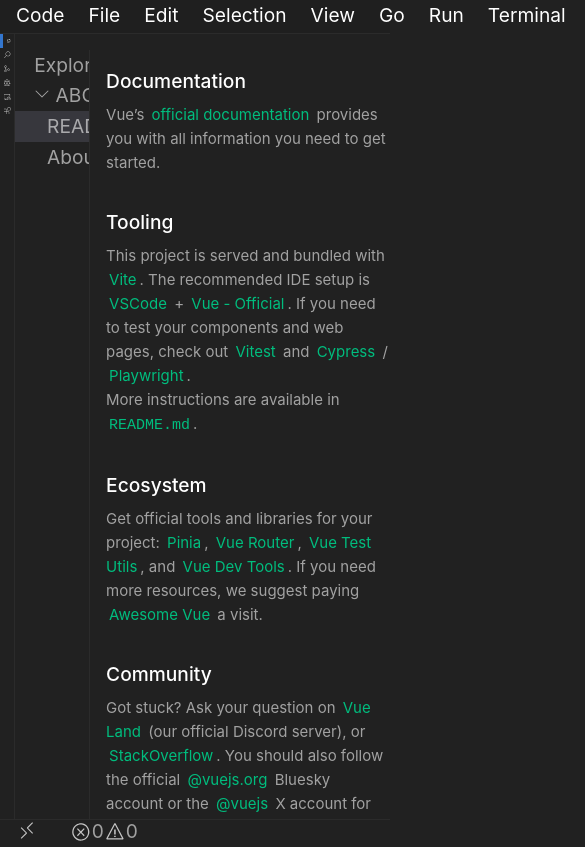
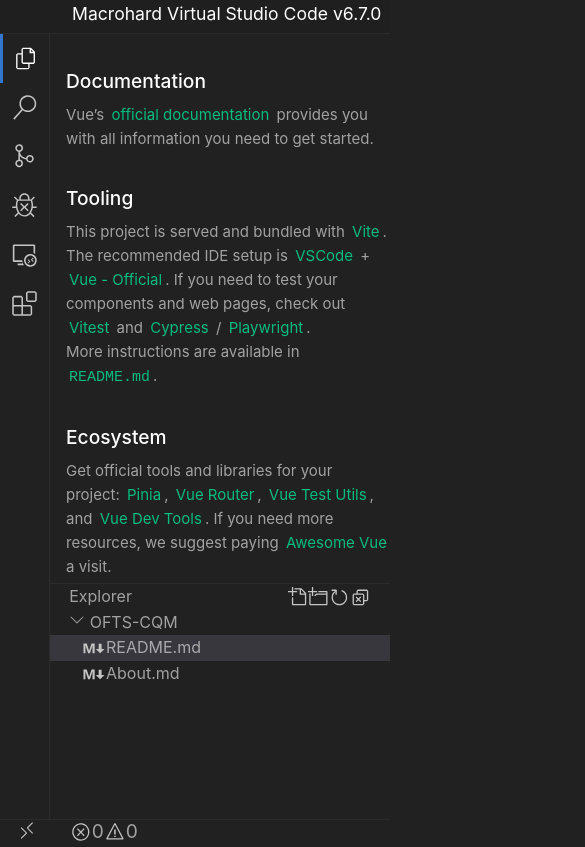
Before and after one commit to ofts-cqm/home, a Vue app: page / in a window 390 px wide. Shown: the top 847 px of the page, 585 px wide, since content can reach past the window. Built offline with nearby package versions, Linux system fonts and the light colour scheme.

Commit message:
feat: add responsive design

```diff
--- a/src/App.vue
+++ b/src/App.vue
@@ -10,25 +10,22 @@
 <template>
   <div class="main">
     <div class="header">
-      <p>Code</p>
-      <p>File</p>
-      <p>Edit</p>
-      <p>Selection</p>
-      <p>View</p>
-      <p>Go</p>
-      <p>Run</p>
-      <p>Terminal</p>
-      <p>Window</p>
-      <p>Help</p>
+      <!--div class="tools"-->
+        <pre class="tools">Code  File  Edit  Selection  View  Go  Run  Terminal  Window  Help</pre>
+      <!--/div-->
+
       <p class="title">Macrohard Virtual Studio Code v6.7.0</p>
     </div>
+
     <div class="content">
       <ToolBar/>
 
-      <FileExplorer/>
+      <div class="explor-edit">
+        <FileExplorer class="explorer" :class="{'open-explorer': control.showExplorer, 'close-explorer': !control.showExplorer}"/>
 
-      <div class="editor editorLayout" :style="{width: control.showExplorer ? '80%' : '100%'}">
-        <RouterView />
+        <div class="editor editorLayout" :class="{'open-editor': control.showExplorer}">
+          <RouterView />
+        </div>
       </div>
     </div>
 
@@ -61,16 +58,30 @@
   display: flex;
   place-content: flex-start;
   color: white;
-  font-size: 1.2rem;
+  font-size: 1.1rem;
   flex-direction: row;
-  gap: 1.5rem;
-  padding-left: 1rem;
+  padding-left: 1.5rem;
+  overflow: hidden;
+}
+
+.tools{
+  width: 0;
+  flex-grow: 1;
+  flex-shrink: 2;
+  flex-direction: row;
+  display: flex;
+  gap: 1rem;
+  overflow: hidden;
+  white-space: pre-wrap;
 }
 
 .title{
-  flex: 1;
+  flex-grow: 0;
+  flex-shrink: 0;
   text-align: right;
   padding-right: 2rem;
+  white-space: nowrap;
+  padding-left: 3rem;
 }
 
 .footer {
@@ -114,7 +125,83 @@
   overflow: hidden;
 }
 
+.explor-edit{
+  display: flex;
+  flex-direction: row;
+  width: 100%;
+  height: 100%;
+}
+
 .editor {
   min-height: 100%;
+  min-width: 0;
+  width: 100%;
+  overflow: auto;
 }
+
+.explorer {
+  margin-top: 1rem;
+  min-height: 100%;
+  min-width: 0;
+  width: 0;
+  display: block;
+  place-items: flex-start;
+  font-size: 1rem;
+  border-style: solid;
+  border-width: 0 1px 0 0;
+  border-color: #2B2B2B;
+  overflow: hidden;
+}
+
+.open-editor{
+  width: 80%;
+}
+
+.open-explorer{
+  width: 20%;
+}
+
+.close-explorer{
+  width: 0%;
+}
+
+@media (max-width: 800px) {
+  .explor-edit{
+    flex-direction: column-reverse;
+  }
+
+  .editor{
+    min-width: 100%;
+    min-height: 0;
+    height: 100%;
+    overflow: auto;
+  }
+
+  .open-editor{
+    height: 70%;
+  }
+
+  .open-explorer{
+    height: 30%;
+  }
+
+  .close-explorer{
+    height: 0;
+  }
+
+  .explorer {
+    margin-top: 0;
+    min-height: 0;
+    min-width: 100%;
+    display: block;
+    place-items: flex-start;
+    font-size: 1rem;
+    border-style: solid;
+    border-width: 1px 0 0 0;
+    border-color: #2B2B2B;
+    overflow: hidden;
+  }
+}
+
+
 </style>
--- a/src/assets/main.css
+++ b/src/assets/main.css
@@ -7,7 +7,7 @@
 }
 
 .editorLayout {
-  transition: width 1s;
+  transition: width 1s, height 1s;
 }
 
 a,
--- a/src/components/FileExplorer.vue
+++ b/src/components/FileExplorer.vue
@@ -8,7 +8,7 @@
 </script>
 
 <template>
-  <div class="explorer editorLayout" :style="{width: control.showExplorer ? '20%' : '0'}">
+  <div class="editorLayout">
     <div class="explorer-title pad">
       Explorer
       <IconRootFolder/>
@@ -17,7 +17,7 @@
       <svg xmlns="http://www.w3.org/2000/svg" width="16" height="16" fill="currentColor" class="bi bi-chevron-down" viewBox="0 0 16 16">
         <path fill-rule="evenodd" d="M1.646 4.646a.5.5 0 0 1 .708 0L8 10.293l5.646-5.647a.5.5 0 0 1 .708.708l-6 6a.5.5 0 0 1-.708 0l-6-6a.5.5 0 0 1 0-.708"/>
       </svg>
-      ABOUT ME
+      OFTS-CQM
     </div>
     <RouterLink to="/" class="file">
       <IconMarkdown/>
@@ -56,18 +56,6 @@
   background-color: var(--color-background-soft);
 }
 
-.explorer {
-  margin-top: 1rem;
-  min-height: 100%;
-  display: block;
-  place-items: flex-start;
-  font-size: 1.2rem;
-  border-style: solid;
-  border-width: 0 1px 0 0;
-  border-color: #2B2B2B;
-  overflow: hidden;
-}
-
 .explorer-title {
   display: flex;
   place-items: center;
--- /dev/null
+++ b/src/components/Frame.vue
@@ -0,0 +1,108 @@
+<template>
+    <div class="main">
+        <div class="header">
+            <pre class="tools">Code  File  Edit  Selection  View  Go  Run  Terminal  Window  Help</pre>
+            <p class="title">Macrohard Virtual Studio Code v6.7.0</p>
+        </div>
+
+        <div class="content">
+            <slot></slot>
+        </div>
+
+        <div class="footer">
+            <svg viewBox="0 0 16 16" fill="none" xmlns="http://www.w3.org/2000/svg">
+                <path fill-rule="evenodd" clip-rule="evenodd" d="M12.9041 9.57067L8.9281 5.59463L12.9041 1.6186L12.2854 0.999878L8.00002 5.28527V5.90399L12.2854 10.1894L12.9041 9.57067ZM3 5.61874L7.07191 9.69064L3 13.7626L3.61872 14.3813L7.99999 10V9.38128L3.61872 5.00002L3 5.61874Z" fill="#C5C5C5"/>
+            </svg>
+            <div class="errors">
+                <svg viewBox="0 0 16 16" fill="none" xmlns="http://www.w3.org/2000/svg">
+                    <path fill-rule="evenodd" clip-rule="evenodd" d="M8.59975 0.999985C10.1998 1.09999 11.6998 1.89999 12.7998 2.99999C14.0998 4.39999 14.7998 6.09999 14.7998 8.09999C14.7998 9.69999 14.1998 11.2 13.1998 12.5C12.1998 13.7 10.7998 14.6 9.19975 14.9C7.59975 15.2 5.99975 15 4.59975 14.2C3.19975 13.4 2.09975 12.2 1.49975 10.7C0.899753 9.19999 0.799753 7.49999 1.29975 5.99999C1.79975 4.39999 2.69975 3.09999 4.09975 2.19999C5.39975 1.29999 6.99975 0.899985 8.59975 0.999985ZM9.09975 13.9C10.3998 13.6 11.5998 12.9 12.4998 11.8C13.2998 10.7 13.7998 9.39999 13.6998 7.99999C13.6998 6.39999 13.0998 4.79999 11.9998 3.69999C10.9998 2.69999 9.79975 2.09999 8.39975 1.99999C7.09975 1.89999 5.69975 2.19999 4.59975 2.99999C3.49975 3.79999 2.69975 4.89999 2.29975 6.29999C1.89975 7.59999 1.89975 8.99999 2.49975 10.3C3.09975 11.6 3.99975 12.6 5.19975 13.3C6.39975 14 7.79975 14.2 9.09975 13.9ZM7.89974 7.5L10.2997 5L10.9997 5.7L8.59974 8.2L10.9997 10.7L10.2997 11.4L7.89974 8.9L5.49974 11.4L4.79974 10.7L7.19974 8.2L4.79974 5.7L5.49974 5L7.89974 7.5Z" fill="#C5C5C5"/>
+                </svg>
+                <p>0</p>
+
+                <svg viewBox="0 0 16 16" fill="none" xmlns="http://www.w3.org/2000/svg">
+                    <path fill-rule="evenodd" clip-rule="evenodd" d="M7.55976 1H8.43976L14.9798 13.26L14.5398 14H1.43976L0.999756 13.26L7.55976 1ZM7.99976 2.28L2.27976 13H13.6998L7.99976 2.28ZM8.62476 12V11H7.37476V12H8.62476ZM7.37476 10V6H8.62476V10H7.37476Z" fill="#C5C5C5"/>
+                </svg>
+                <p>0</p>
+            </div>
+        </div>
+    </div>
+</template>
+
+<style scoped>
+.header {
+  width: 100vw;
+  height: 4vh;
+  background-color: var(--color-background-dark);
+  border-style: solid;
+  border-width: 0 0 1px 0;
+  border-color: #2B2B2B;
+  display: flex;
+  place-content: flex-start;
+  color: white;
+  font-size: 1.1rem;
+  flex-direction: row;
+  padding-left: 1.5rem;
+  overflow: hidden;
+}
+
+.tools{
+  width: 0;
+  flex-grow: 1;
+  flex-shrink: 2;
+  flex-direction: row;
+  display: flex;
+  gap: 1rem;
+  overflow: hidden;
+  white-space: pre-wrap;
+}
+
+.title{
+  flex-grow: 0;
+  flex-shrink: 0;
+  text-align: right;
+  padding-right: 2rem;
+  white-space: nowrap;
+  padding-left: 3rem;
+}
+
+.footer {
+  width: 100vw;
+  height: 3vh;
+  display: flex;
+  flex-direction: row;
+  border-style: solid;
+  border-width: 1px 0 0 0;
+  border-color: #2B2B2B;
+  padding-left: 1rem;
+  font-size: 1rem;
+}
+
+.footer svg {
+  height: 90%;
+  aspect-ratio: 1;
+  padding: 1px;
+}
+
+.errors {
+  margin-left: 2rem;
+  display: flex;
+  flex-direction: row;
+  font-size: 1.2rem;
+  align-items: center;
+}
+
+.main {
+  display: flex;
+  width: 100vw;
+  height: 100vh;
+  flex-direction: column;
+}
+
+.content {
+  display: flex;
+  width: 100vw;
+  height: 93vh;
+  flex-direction: row;
+  overflow: hidden;
+}
+</style>
--- a/src/components/ToolBar.vue
+++ b/src/components/ToolBar.vue
@@ -65,4 +65,11 @@
   padding: 25%;
   display: block;
 }
+
+@media (max-width: 800px) {
+    .toolbar{
+        width: 20vw;
+        max-width: 50px;
+    }
+}
 </style>
```
